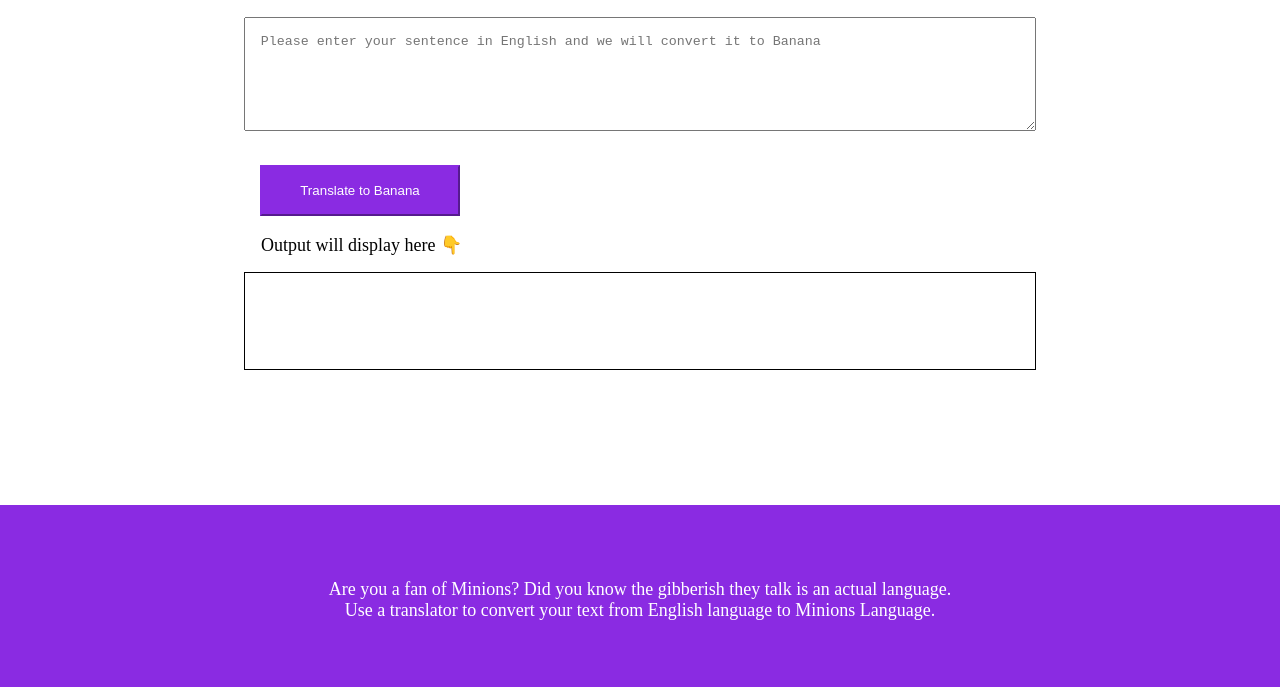
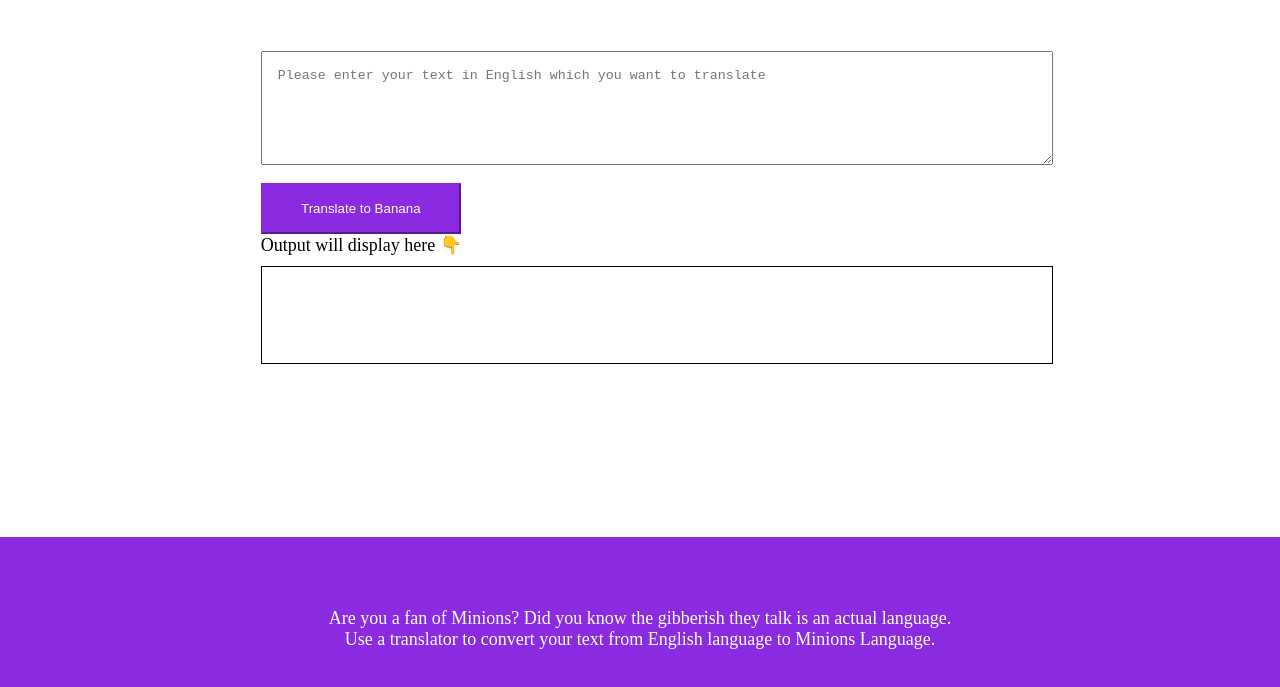
Before and after one commit to shruti-202/Neogcamp_Banana_speak, a plain HTML site: page index.html in a window 1280 px wide. Shown: the part 79-766 px from the top of the page. Drawn offline with Linux system fonts and the light colour scheme.

Commit message:
style: Made changes in the styling part

```diff
--- a/index.html
+++ b/index.html
@@ -15,25 +15,25 @@
     <br /><br /><br />
     &nbsp;&nbsp;&nbsp;
     <section>
-      <textarea
-        id="text-input"
-        placeholder="Please enter your sentence in English and we will convert it to Banana"
-      ></textarea
-      ><br />
-      <button id="btn-translate">Translate to Banana</button><br />
-      <div style="margin-left: +253px; font-size: large">
-        Output will display here 👇
+      <div class="container">
+        <textarea
+          id="text-input"
+          placeholder="Please enter your text in English which you want to translate "
+        ></textarea>
+
+        <br />
+        <button id="btn-translate">Translate to Banana</button><br />
+        <div style="font-size: large">Output will display here 👇</div>
+
+        <div id="output"></div>
       </div>
-
-      <div id="output"></div>
     </section>
     <br />
     <footer class="minions">
       <p class="footer-minions">
         Are you a fan of Minions? Did you know the gibberish they talk is an
-        actual language.<br />
-        Use a translator to convert your text from English language to Minions
-        Language.
+        actual language.<br />Use a translator to convert your text from English
+        language to Minions Language.
       </p>
     </footer>
     <script src="app.js" type="text/JavaScript"></script>
--- a/style.css
+++ b/style.css
@@ -7,7 +7,6 @@ main {
   position: fixed;
   top: 0;
   margin-top: -10px;
-  width: 100%;
 }
 h1 {
   background-color: blueviolet;
@@ -21,44 +20,52 @@ h1 {
   right: 0px;
   top: 0px;
 }
+.container {
+  margin: auto;
+  width: 60%;
+}
 
 textarea {
-  width: 60%;
+  /* width: 60%; */
   height: 10vh;
+  width: 100%;
   display: block;
-  margin: 1rem;
   padding: 1rem;
-  margin-left: auto;
-  margin-right: auto;
+  margin-top: 50px;
+  /* margin: 1rem; */
+  /* margin-left: auto; */
+  /* margin-right: auto; */
 }
 
 #output {
-  width: 60%;
+  /* width: 60%; */
   height: 8vh;
+  width: 100%;
   display: block;
   border: solid 1px black;
-  margin: 1rem;
+  /* margin: 1rem; */
   padding: 1rem;
-  margin-left: auto;
-  margin-right: auto;
+  /* margin-left: auto; */
+  /* margin-right: auto; */
   position: relative;
+  margin-top: 10px;
 }
 #btn-translate {
   padding: 1rem;
-  display: block;
-  margin-left: +252px;
+  /* display: block; */
+  /* margin-left: +252px; */
   width: 200px;
   background-color: blueviolet;
   color: white;
   border-color: blueviolet;
   text-align: center;
-
 }
 .outputDisplay {
   text-align: center;
   font-size: larger;
-  margin-left: auto;
-  margin-right: auto;
+  /* margin-left: auto; */
+  /* margin-right: auto; */
+
   column-gap: 20px;
   display: flex;
   justify-content: space-between;
@@ -68,7 +75,7 @@ textarea {
   background-color: blueviolet;
   color: white;
   border: 1.5rem;
-  padding: 2rem;
+  padding: 1rem;
   font-size: large;
   position: fixed;
   height: 19%;
@@ -76,12 +83,11 @@ textarea {
   left: 0px;
   right: 0px;
   margin-bottom: 0px;
+  margin-top: 10px;
   display: flex;
   flex-direction: column;
-  justify-content: space-between;
+  align-content: center;
+  /* justify-content: space-between;
+   */
+  justify-content: center;
 }
-
-.footer-minions {
-  text-align: center;
-  padding: 1.5rem 0.5rem;
-}
```
